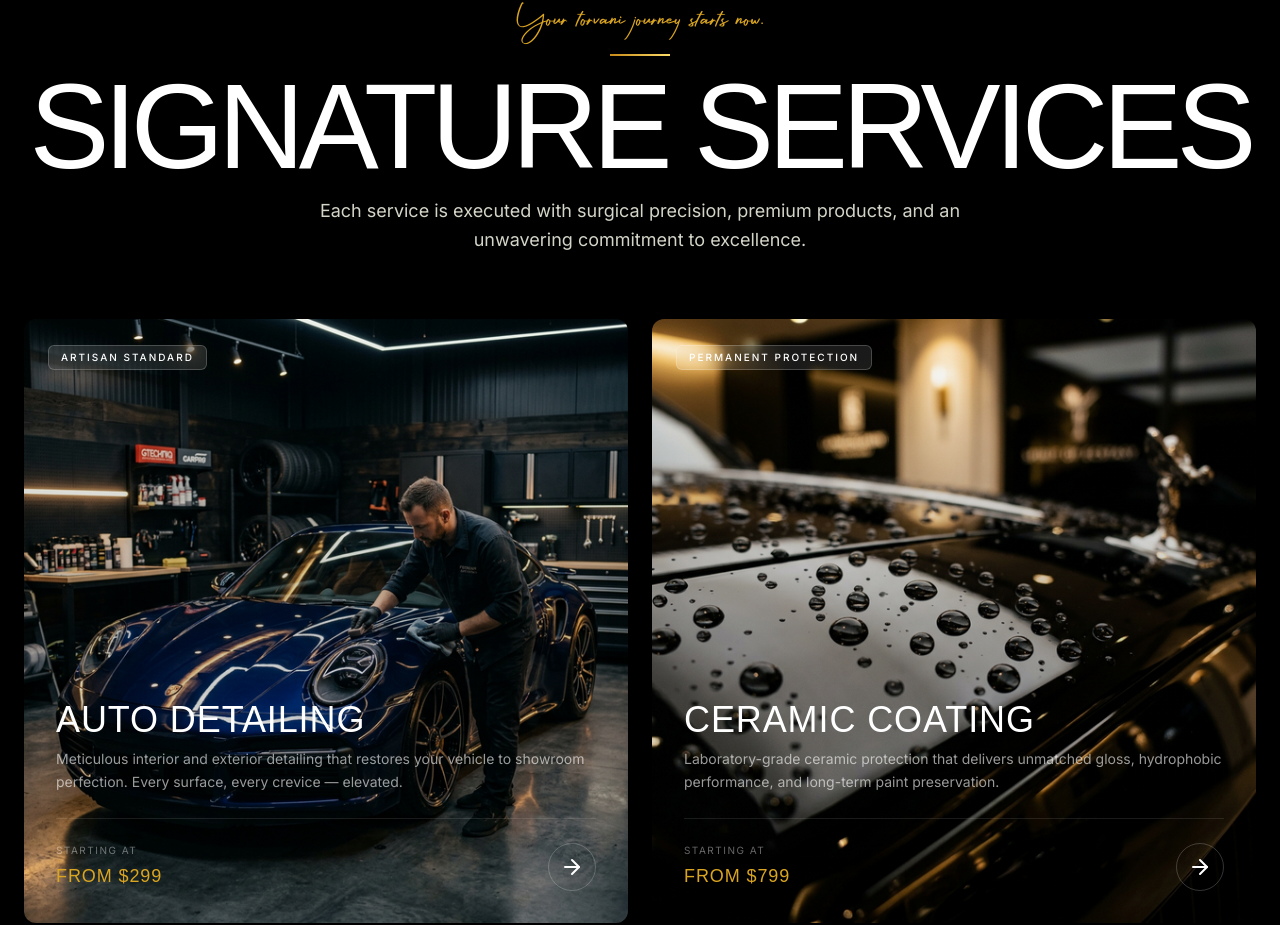
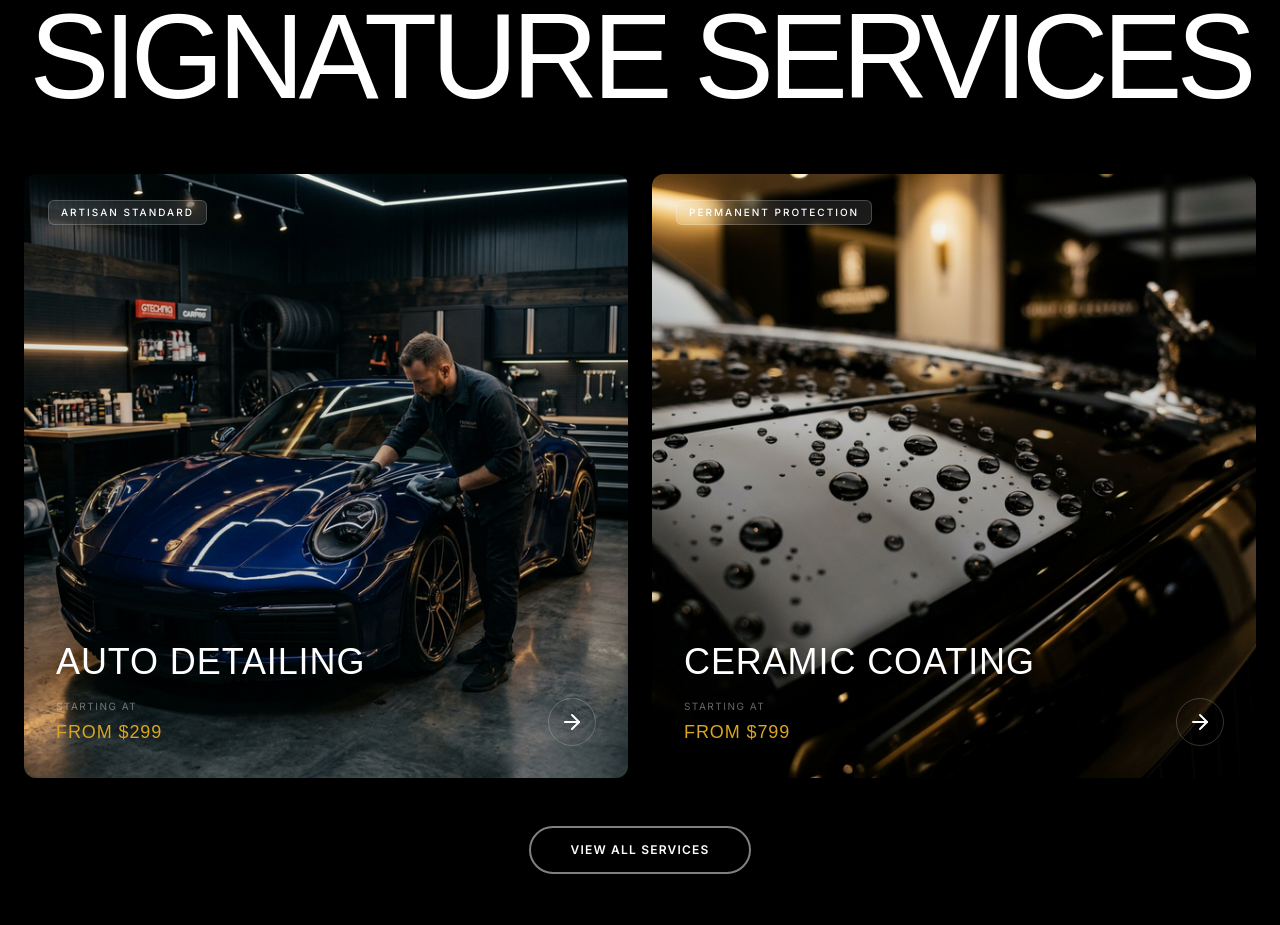
Before and after one commit to empexofficial/torvani, a Next.js app: page / in a window 1280 px wide. Shown: the part 1582-2507 px from the top of the page. Built offline with nearby package versions, Linux system fonts and the light colour scheme; a web font is replaced by a local one.

Commit message:
feat: Remove service description from ServiceCard and streamline SectionTitle by removing label, subtitle, and gold line.

```diff
--- a/src/app/page.tsx
+++ b/src/app/page.tsx
@@ -103,9 +103,7 @@ export default function HomePage() {
       <section className="pb-24 md:pb-32 bg-black">
         <div className="max-w-8xl mx-auto px-6">
           <SectionTitle
-            label="Your Torvani journey starts now."
             title="Signature Services"
-            subtitle="Each service is executed with surgical precision, premium products, and an unwavering commitment to excellence."
           />
           <div className="grid grid-cols-1 md:grid-cols-2 gap-6 w-full">
             {services.map((service, index) => (
--- a/src/app/services/page.tsx
+++ b/src/app/services/page.tsx
@@ -27,9 +27,7 @@ export default function ServicesPage() {
             <section className="pb-24 md:pb-32 bg-black">
                 <div className="max-w-5xl mx-auto px-6">
                     <SectionTitle
-                        label="What We Offer"
                         title="Signature Services"
-                        subtitle="Select a service to explore our packages, process, and what makes each offering exceptional."
                     />
                     <div className="grid grid-cols-1 md:grid-cols-2 gap-8">
                         {services.map((service, index) => (
--- a/src/components/ui/SectionTitle.tsx
+++ b/src/components/ui/SectionTitle.tsx
@@ -26,7 +26,6 @@ export default function SectionTitle({
                     {label}
                 </span>
             )}
-            <div className="gold-line mx-auto" style={align === "left" ? { margin: 0 } : {}} />
             <h2 className="font-display text-5xl md:text-7xl lg:text-[7.5rem] font-bold text-ivory-50 leading-[0.9] tracking-tighter uppercase">
                 {title}
             </h2>
--- a/src/components/ui/ServiceCard.tsx
+++ b/src/components/ui/ServiceCard.tsx
@@ -56,11 +56,8 @@ export default function ServiceCard({
                     <h3 className="font-display text-2xl md:text-3xl lg:text-4xl font-bold text-white mb-2 uppercase tracking-wide transition-transform duration-500 group-hover:-translate-y-1">
                         {title}
                     </h3>
-                    <p className="text-white/60 font-body text-sm leading-relaxed mb-6 line-clamp-2 transition-transform duration-500 group-hover:-translate-y-1 opacity-100 group-hover:opacity-90">
-                        {description}
-                    </p>
 
-                    <div className="flex items-center justify-between pt-6 border-t border-white/10 transition-transform duration-500 group-hover:-translate-y-1">
+                    <div className="flex items-center justify-between pt-2 transition-transform duration-500 group-hover:-translate-y-1">
                         <div className="flex flex-col">
                             <span className="text-[10px] text-white/40 uppercase tracking-[0.15em] font-body mb-1">Starting At</span>
                             <span className="text-gold-400 font-display font-bold text-lg tracking-wider">{price.toUpperCase()}</span>
```
